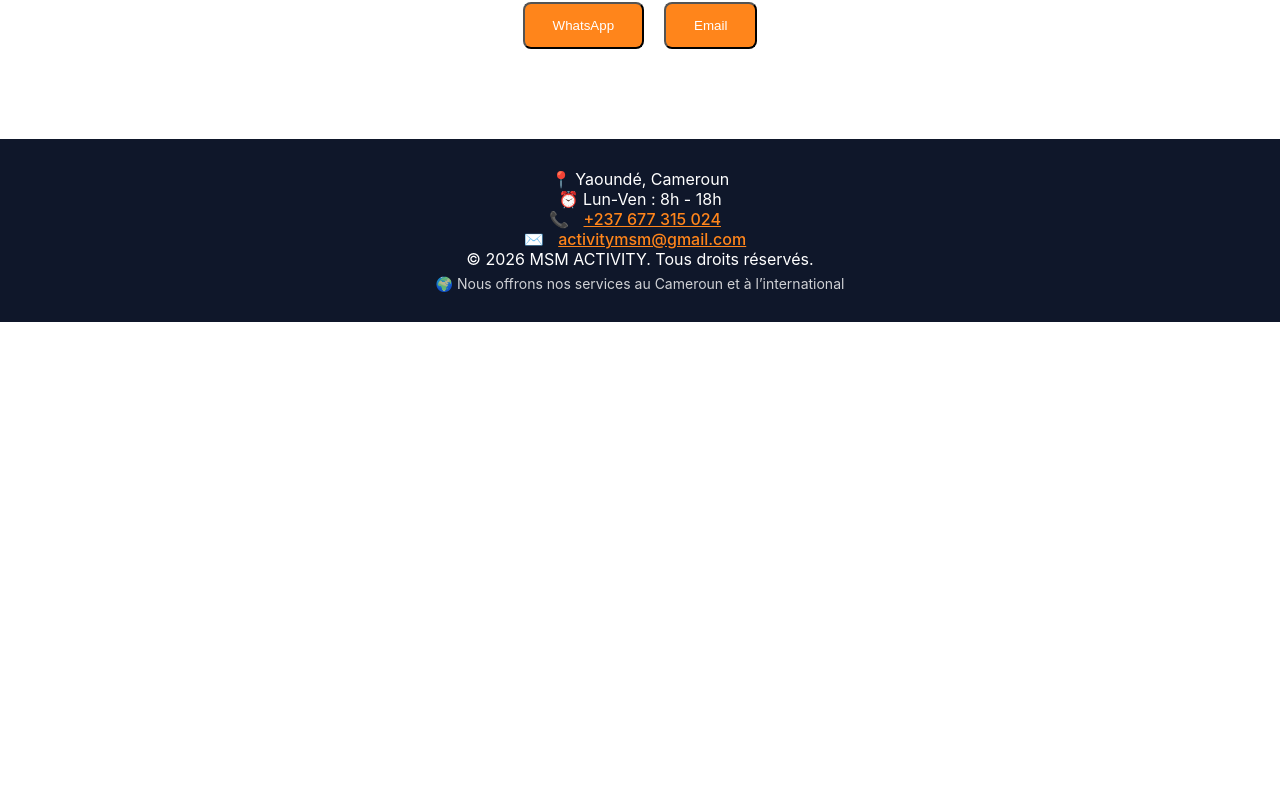
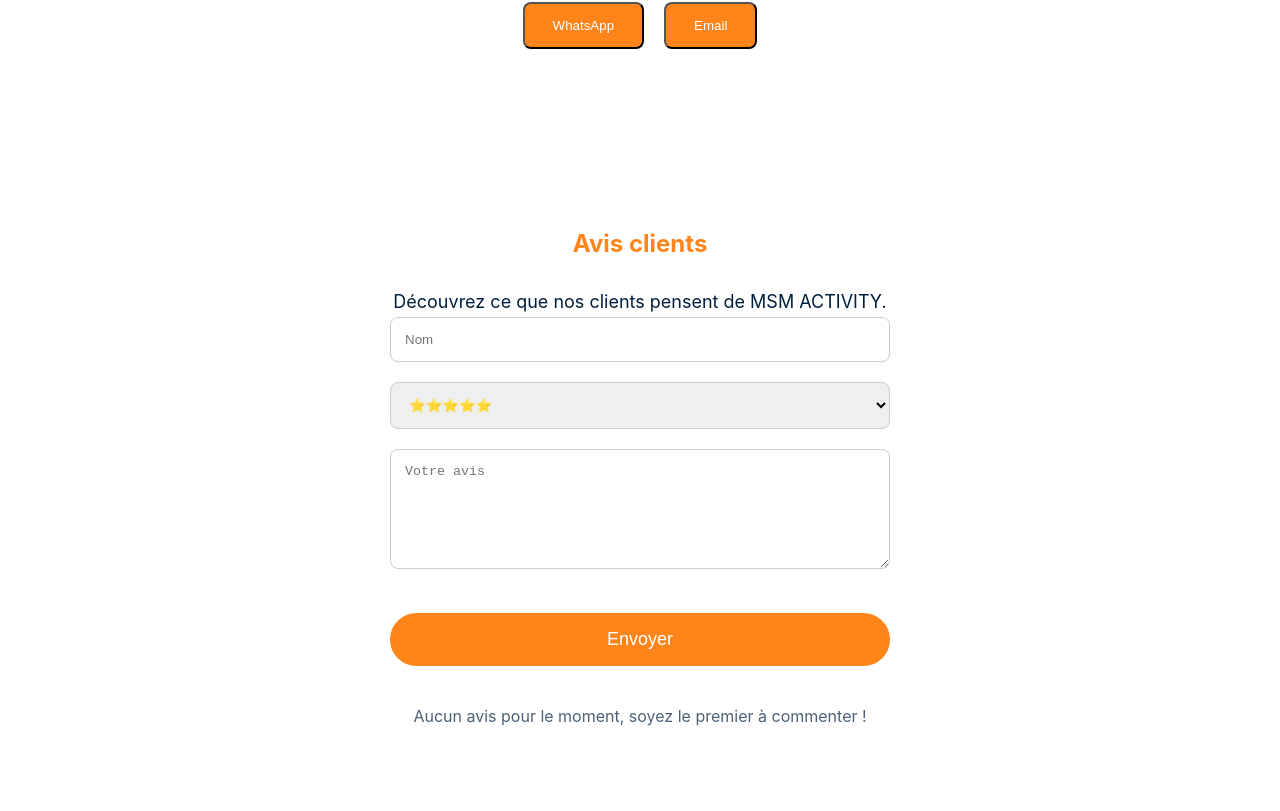
Before and after one commit to Merveille876/msmactivity, a Next.js app: page / in a window 1280 px wide. Shown: the part 4429-5240 px from the top of the page. Before the commit the page ends 4751 px from the top, so only its background shows below. Built offline with nearby package versions, Linux system fonts and the light colour scheme.

Commit message:
ajout section commentaire

```diff
--- a/app/HomeContent.tsx
+++ b/app/HomeContent.tsx
@@ -81,6 +81,24 @@ const partners = [
   { name: "INFO TELECOM GENERAL BUSINESS", years: "Plus de 10 ans d’existence", field: "Services informatiques", logo: "/partners/info.jpeg" },
   { name: "GOMSU GENERAL BUSINESS COMPANY", years: "1 an d’existence", field: "Prestations de services divers", logo: "/partners/gomsu.jpeg" },
 ];
+
+// ================= REVIEWS =================
+const [reviews, setReviews] = useState<
+  { name: string; rating: number; comment: string }[]
+>([]);
+
+useEffect(() => {
+  const savedReviews = localStorage.getItem("msm-reviews");
+  if (savedReviews) setReviews(JSON.parse(savedReviews));
+}, []);
+
+const addReview = (name: string, rating: number, comment: string) => {
+  const newReview = { name, rating, comment };
+  const updatedReviews = [newReview, ...reviews]; // le plus récent en premier
+  setReviews(updatedReviews);
+  localStorage.setItem("msm-reviews", JSON.stringify(updatedReviews));
+};
+
 
 
   return (
@@ -351,6 +369,83 @@ const partners = [
         </form>
       </section>
 
+      {/* ================= REVIEWS ================= */}
+<section id="reviews" style={styles.section}>
+  <h2 style={styles.title}>{lang === "fr" ? "Avis clients" : "Customer Reviews"}</h2>
+  <p style={styles.lead}>
+    {lang === "fr"
+      ? "Découvrez ce que nos clients pensent de MSM ACTIVITY."
+      : "See what our customers say about MSM ACTIVITY."}
+  </p>
+
+  {/* Formulaire */}
+  <form
+    style={styles.form}
+    onSubmit={(e) => {
+      e.preventDefault();
+      const form = e.target as HTMLFormElement;
+      const name = (form.elements.namedItem("name") as HTMLInputElement).value;
+      const rating = parseInt(
+        (form.elements.namedItem("rating") as HTMLSelectElement).value
+      );
+      const comment = (form.elements.namedItem("comment") as HTMLTextAreaElement).value;
+      addReview(name, rating, comment);
+      form.reset();
+    }}
+  >
+    <input
+      name="name"
+      placeholder={lang === "fr" ? "Nom" : "Name"}
+      style={styles.input}
+      required
+    />
+    <select name="rating" style={styles.input} defaultValue="5">
+      <option value="5">⭐⭐⭐⭐⭐</option>
+      <option value="4">⭐⭐⭐⭐</option>
+      <option value="3">⭐⭐⭐</option>
+      <option value="2">⭐⭐</option>
+      <option value="1">⭐</option>
+    </select>
+    <textarea
+      name="comment"
+      placeholder={lang === "fr" ? "Votre avis" : "Your review"}
+      style={styles.textarea}
+      required
+    />
+    <button type="submit" style={styles.ctaButton}>
+      {lang === "fr" ? "Envoyer" : "Submit"}
+    </button>
+  </form>
+
+  {/* Liste des avis */}
+  <div style={{ marginTop: "40px" }}>
+    {reviews.length === 0 && (
+      <p style={{ opacity: 0.7 }}>
+        {lang === "fr"
+          ? "Aucun avis pour le moment, soyez le premier à commenter !"
+          : "No reviews yet, be the first to comment!"}
+      </p>
+    )}
+    {reviews.map((r, i) => (
+      <div
+        key={i}
+        style={{
+          padding: "20px",
+          borderBottom: "1px solid #ccc",
+          textAlign: "left",
+          borderRadius: "8px",
+          marginBottom: "20px",
+          boxShadow: "0 4px 10px rgba(0,0,0,0.05)",
+        }}
+      >
+        <strong>{r.name}</strong> — <span>{'⭐'.repeat(r.rating)}</span>
+        <p>{r.comment}</p>
+      </div>
+    ))}
+  </div>
+</section>
+
+
       {/* ================= FOOTER ================= */}
      <footer style={styles.footer}>
       <div style={styles.info}>
```
